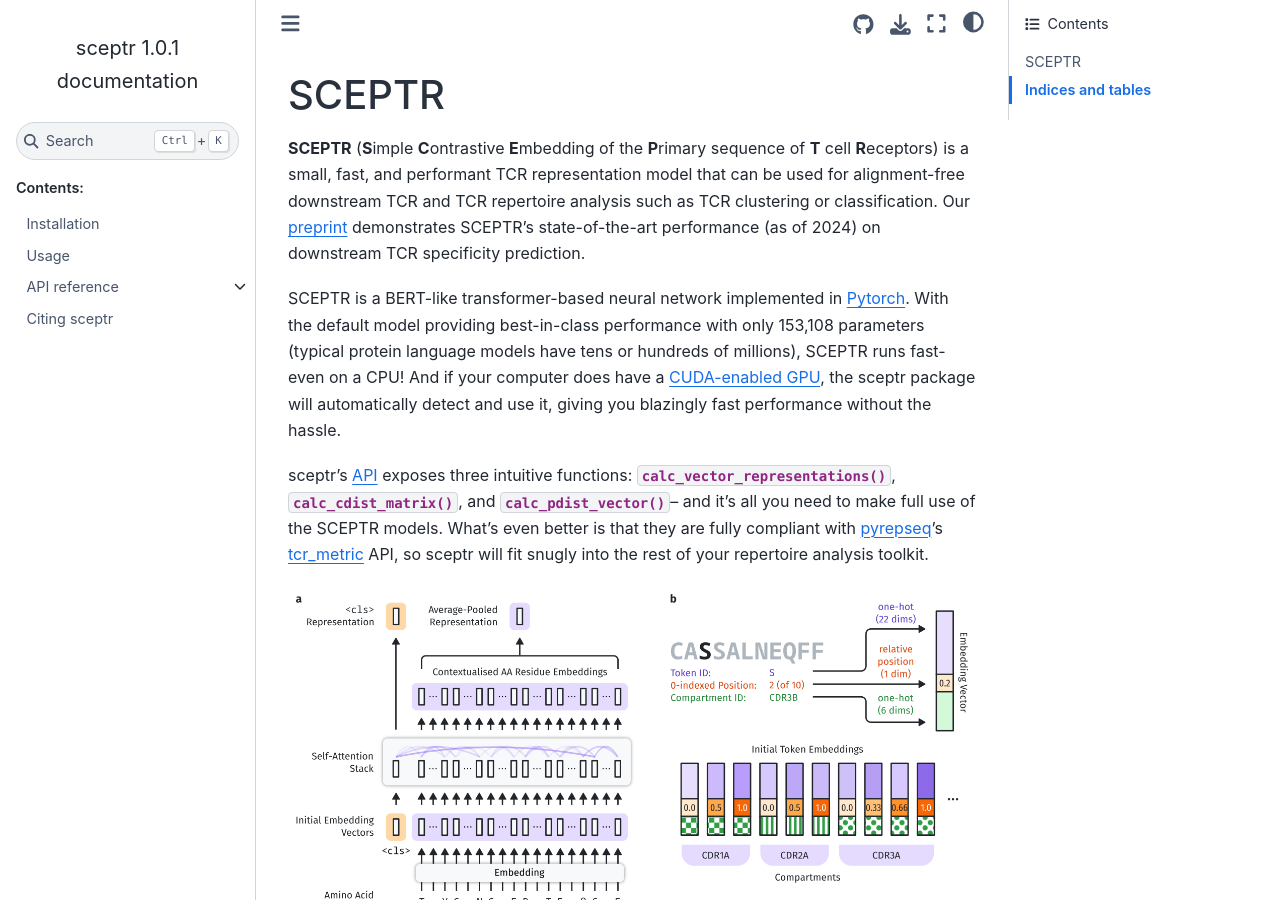
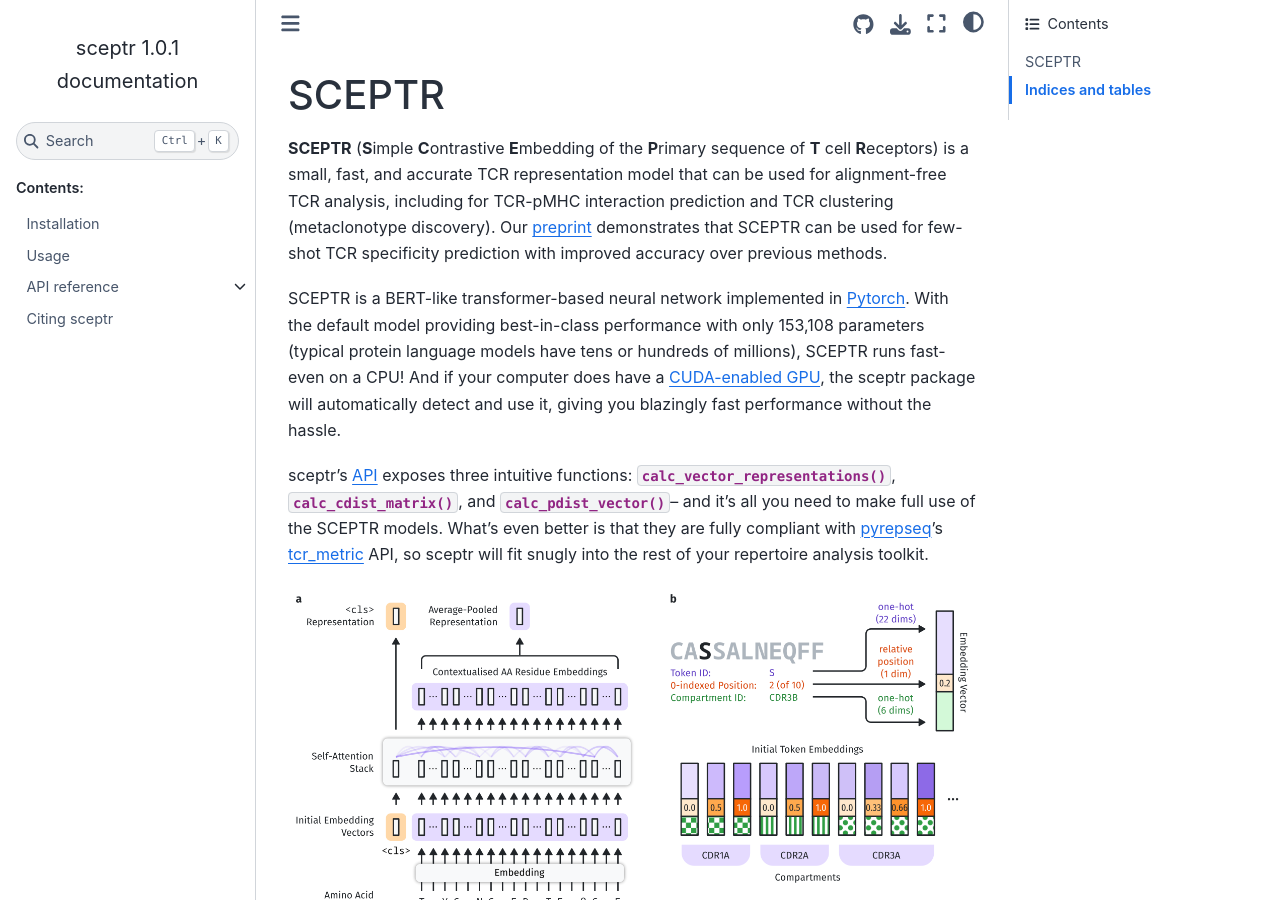
Before and after one commit to yutanagano/sceptr, a Sphinx documentation site: the page built from docs/index.rst, in a window 1280 px wide and 900 px high. Built offline with Sphinx 7.4.7 and the Sphinx Book theme 1.1.4, drawn with Linux system fonts in a browser that asks for light colours.

Commit message:
Update index page text to match README on github

```diff
--- a/docs/index.rst
+++ b/docs/index.rst
@@ -1,8 +1,8 @@
 SCEPTR
 ======
 
-**SCEPTR** (\ **S**\ imple **C**\ ontrastive **E**\ mbedding of the **P**\ rimary sequence of **T** cell **R**\ eceptors) is a small, fast, and performant TCR representation model that can be used for alignment-free downstream TCR and TCR repertoire analysis such as TCR clustering or classification.
-Our `preprint <https://arxiv.org/abs/2406.06397>`_ demonstrates SCEPTR's state-of-the-art performance (as of 2024) on downstream TCR specificity prediction.
+**SCEPTR** (\ **S**\ imple **C**\ ontrastive **E**\ mbedding of the **P**\ rimary sequence of **T** cell **R**\ eceptors) is a small, fast, and accurate TCR representation model that can be used for alignment-free TCR analysis, including for TCR-pMHC interaction prediction and TCR clustering (metaclonotype discovery).
+Our `preprint <https://arxiv.org/abs/2406.06397>`_ demonstrates that SCEPTR can be used for few-shot TCR specificity prediction with improved accuracy over previous methods.
 
 SCEPTR is a BERT-like transformer-based neural network implemented in `Pytorch <https://pytorch.org>`_.
 With the default model providing best-in-class performance with only 153,108 parameters (typical protein language models have tens or hundreds of millions), SCEPTR runs fast- even on a CPU!
```
